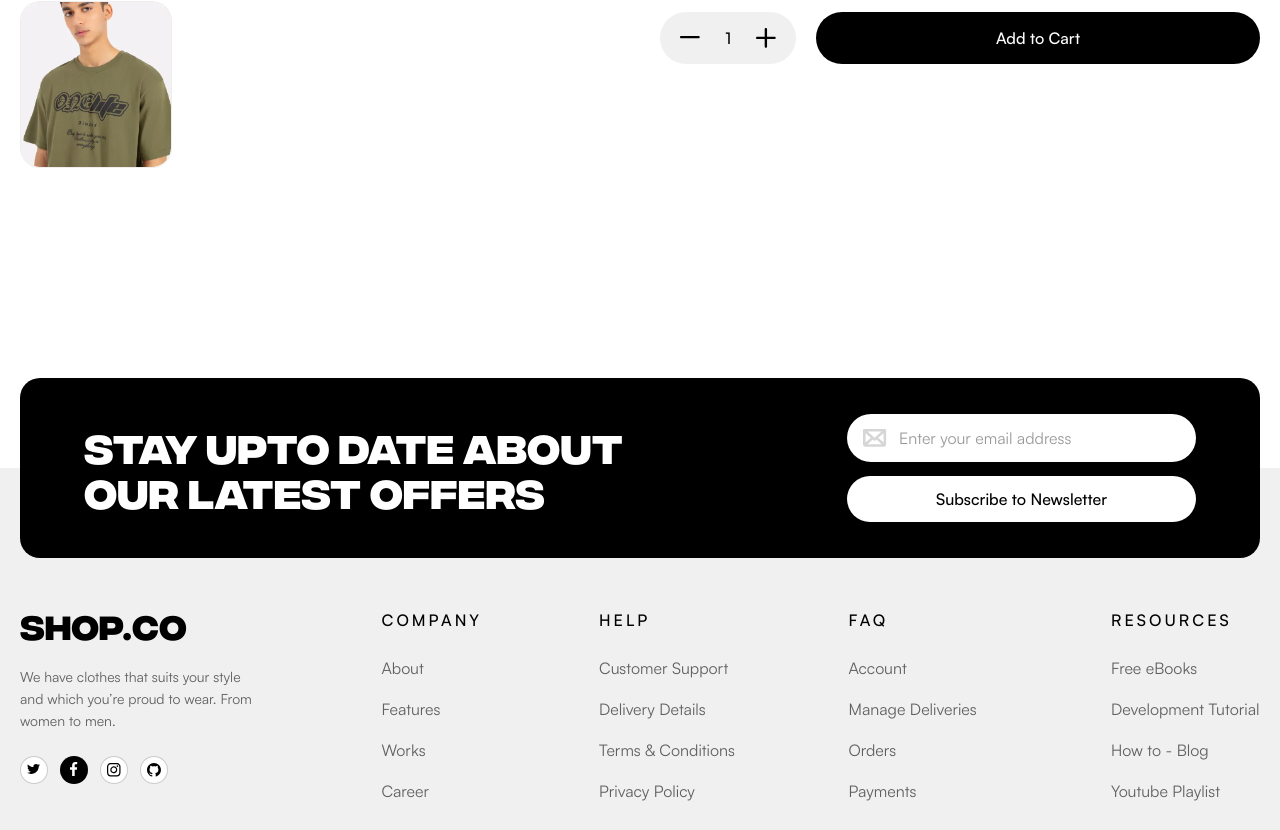
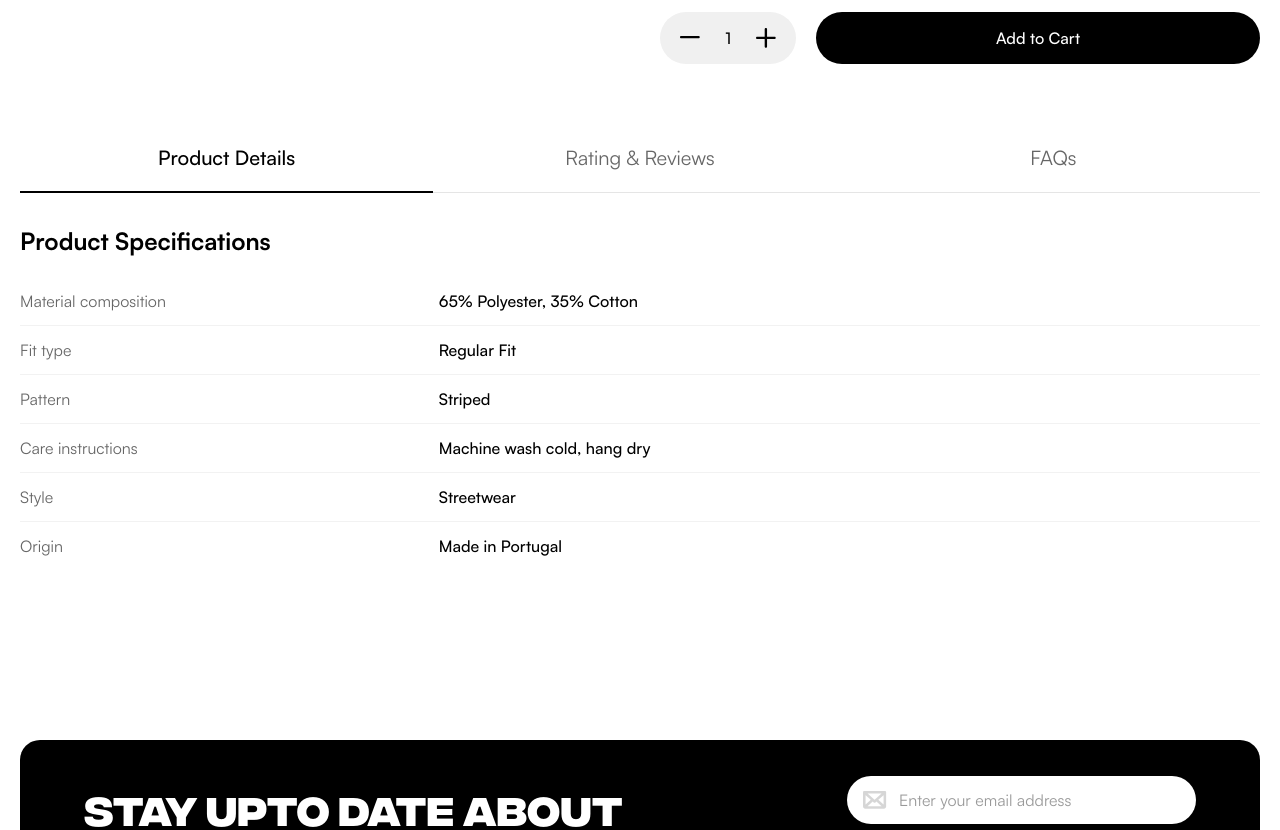
Before and after one commit to oguzthmc/shopco, a Next.js app: page /shop/product/1 in a window 1280 px wide. Shown: the part 782-1612 px from the top of the page. Built offline with nearby package versions, Linux system fonts and the light colour scheme.

Commit message:
feat(pd): create product tabs section & implement details content

```diff
--- a/src/app/shop/product/[id]/page.tsx
+++ b/src/app/shop/product/[id]/page.tsx
@@ -1,8 +1,9 @@
 import { notFound } from 'next/navigation';
 
 import BreadcrumbProduct from '@/components/shop/product-detail/BreadcrumbProduct';
-import ProductDetailMainContent from '@/components/shop/product-detail/Main';
+import ProductMain from '@/components/shop/product-detail/Main';
 import { newArrivalsData, topSellingData } from '@/data/mockData';
+import ProductTabs from '@/components/shop/product-detail/Tabs';
 
 // Tüm ürünleri birleştirip arama yapacağız
 const allProducts = [...newArrivalsData, ...topSellingData];
@@ -32,7 +33,9 @@ export default async function ProductPage({ params }: ProductPageProps) {
       <BreadcrumbProduct title={productData.title} />
 
       {/* Main Content Wrapper (Galeri ve Detay Alanı) */}
-      <ProductDetailMainContent data={productData} />
+      <ProductMain data={productData} />
+
+      <ProductTabs />
     </main>
   );
 }
--- /dev/null
+++ b/src/components/shop/product-detail/Tabs/Faq.tsx
@@ -0,0 +1,10 @@
+const Faq = () => {
+  return (
+    <div className="w-full py-10 text-center text-gray-400">
+      <h3 className="text-lg font-medium">FAQs</h3>
+      <p>This section is under development.</p>
+    </div>
+  );
+};
+
+export default Faq;
--- /dev/null
+++ b/src/components/shop/product-detail/Tabs/ProductDetails.tsx
@@ -0,0 +1,46 @@
+'use client';
+
+import { specificationsData } from '@/data/mockData';
+import { useIsMounted } from '@/hooks/useIsMounted';
+
+const ProductDetails = () => {
+  const isMounted = useIsMounted();
+
+  // 1. Hydration ve Linter Çözümü:
+  // Sunucu tarafında ve ilk client render'ında (isMounted: false) hiçbir şey gösterme veya Loading göster.
+  // Böylece "Random Data" yüzünden oluşan çakışma engellenir.
+  if (!isMounted) {
+    return null; // veya <div className="p-4">Loading specs...</div>
+  }
+
+  return (
+    <div className="w-full">
+      <h3 className="font-satoshi font-bold text-base sm:text-2xl text-black mb-4 sm:mb-5">
+        Product Specifications
+      </h3>
+
+      <div className="flex flex-col">
+        {specificationsData.map((item, i) => (
+          <div
+            className="grid grid-cols-3 gap-4 border-b border-black/5 last:border-none"
+            key={i}
+          >
+            <div className="py-2 lg:py-3">
+              <p className="font-satoshi font-normal text-sm md:text-base text-black/60">
+                {item.label}
+              </p>
+            </div>
+
+            <div className="col-span-2 py-2 lg:py-3">
+              <p className="font-satoshi font-medium text-sm md:text-base text-black">
+                {item.value}
+              </p>
+            </div>
+          </div>
+        ))}
+      </div>
+    </div>
+  );
+};
+
+export default ProductDetails;
--- /dev/null
+++ b/src/components/shop/product-detail/Tabs/RatingReviews.tsx
@@ -0,0 +1,10 @@
+const RatingReviews = () => {
+  return (
+    <div className="w-full py-10 text-center text-gray-400">
+      <h3 className="text-lg font-medium">Rating & Reviews</h3>
+      <p>This section is under development.</p>
+    </div>
+  );
+};
+
+export default RatingReviews;
--- /dev/null
+++ b/src/components/shop/product-detail/Tabs/index.tsx
@@ -0,0 +1,61 @@
+'use client';
+
+import { useState } from 'react';
+import { cn } from '@/lib/utils';
+import { tabsData } from '@/data/mockData';
+
+// İçerik Bileşenleri
+import ProductDetails from './ProductDetails';
+import RatingReviews from './RatingReviews';
+import Faq from './Faq';
+
+const ProductTabs = () => {
+  const [activeTab, setActiveTab] = useState<number>(1);
+
+  return (
+    <div className="w-full mt-5 md:mt-8 mb-6 md:mb-10">
+      {/* --- Tab Başlıkları (Navigation) --- */}
+      <div className="grid grid-cols-3 items-center mb-6 sm:mb-8 border-b border-black/10 relative">
+        {tabsData.map((tab) => (
+          <button
+            key={tab.id}
+            type="button"
+            onClick={() => setActiveTab(tab.id)}
+            className={cn(
+              // Layout & Spacing
+              'pb-3 sm:pb-5 relative block w-full cursor-pointer',
+              // Typography (Mobilde sığması için text boyutu ayarlandı)
+              'font-satoshi text-center transition-all duration-300',
+              'text-[14px] sm:text-xl md:text-xl', // Mobile: 13px, Tablet: Base, Desktop: XL
+
+              // Active State Logic
+              activeTab === tab.id
+                ? 'font-medium text-black'
+                : 'font-normal text-black/60 hover:text-black/80',
+            )}
+          >
+            {tab.label}
+
+            {/* Border Hack:
+              Border-bottom'ı butonun kendisine vermek yerine,
+              aktif olduğunda butonun en altına absolute bir div (çizgi) koyuyoruz.
+              Bu sayede çizgi container'ın border'ının tam üzerine biner.
+            */}
+            {activeTab === tab.id && (
+              <span className="absolute bottom-0 left-0 w-full h-0.5 bg-black translate-y-px" />
+            )}
+          </button>
+        ))}
+      </div>
+
+      {/* --- Tab İçerikleri --- */}
+      <div className="w-full">
+        {activeTab === 1 && <ProductDetails />}
+        {activeTab === 2 && <RatingReviews />}
+        {activeTab === 3 && <Faq />}
+      </div>
+    </div>
+  );
+};
+
+export default ProductTabs;
--- a/src/data/mockData.ts
+++ b/src/data/mockData.ts
@@ -9,7 +9,6 @@ export const newArrivalsData: Product[] = [
     rating: 4.5,
     price: 120,
     gallery: [
-      '/assets/images/new-arrivals-img-1.svg',
       '/assets/images/t-shirt-graphic-1.webp',
       '/assets/images/t-shirt-graphic-2.webp',
       '/assets/images/t-shirt-graphic-3.webp',
@@ -311,3 +310,115 @@ export const colorsData: Color[] = [
 ];
 
 export const sizesData = ['Small', 'Medium', 'Large', 'X-Large'];
+
+// --- RANDOM DATA GENERATOR ---
+
+export type TabButton = {
+  id: number;
+  label: string;
+};
+
+export const tabsData: TabButton[] = [
+  {
+    id: 1,
+    label: 'Product Details',
+  },
+  {
+    id: 2,
+    label: 'Rating & Reviews',
+  },
+  {
+    id: 3,
+    label: 'FAQs',
+  },
+];
+
+export type SpecificationsItem = {
+  label: string;
+  value: string;
+};
+
+// Olası Değer Havuzları
+const materials = [
+  '100% Organic Cotton',
+  '95% Cotton, 5% Elastane',
+  '65% Polyester, 35% Cotton',
+  '100% Linen',
+  'Denim (100% Cotton)',
+  'Recycled Polyester',
+];
+
+const fits = [
+  'Regular Fit',
+  'Slim Fit',
+  'Oversized',
+  'Relaxed Fit',
+  'Skinny Fit',
+  'Muscle Fit',
+];
+
+const patterns = [
+  'Solid Color',
+  'Striped',
+  'Checkered',
+  'Graphic Print',
+  'Colorblock',
+  'Camouflage',
+];
+
+const careInstructions = [
+  'Machine wash warm, tumble dry',
+  'Machine wash cold, hang dry',
+  'Dry clean only',
+  'Hand wash cold, do not bleach',
+  'Wash inside out, iron low heat',
+];
+
+const styles = [
+  'Casual',
+  'Streetwear',
+  'Formal',
+  'Sportswear',
+  'Vintage',
+  'Business Casual',
+];
+
+const origins = [
+  'Made in Turkey',
+  'Made in Italy',
+  'Made in Portugal',
+  'Made in Vietnam',
+  'Made in India',
+];
+
+// Rastgele seçim yapan yardımcı fonksiyon
+const pickRandom = (arr: string[]) =>
+  arr[Math.floor(Math.random() * arr.length)];
+
+// Veriyi oluşturuyoruz
+export const specificationsData: SpecificationsItem[] = [
+  {
+    label: 'Material composition',
+    value: pickRandom(materials),
+  },
+  {
+    label: 'Fit type',
+    value: pickRandom(fits),
+  },
+  {
+    label: 'Pattern',
+    value: pickRandom(patterns),
+  },
+  {
+    label: 'Care instructions',
+    value: pickRandom(careInstructions),
+  },
+  {
+    label: 'Style',
+    value: pickRandom(styles),
+  },
+  {
+    label: 'Origin',
+    value: pickRandom(origins),
+  },
+];
```
